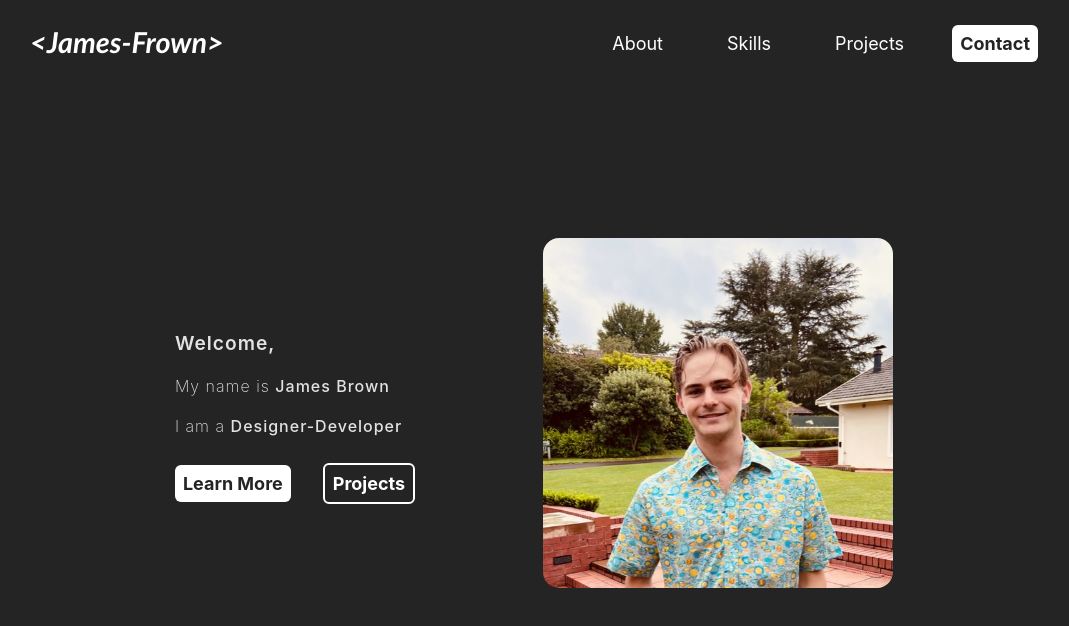
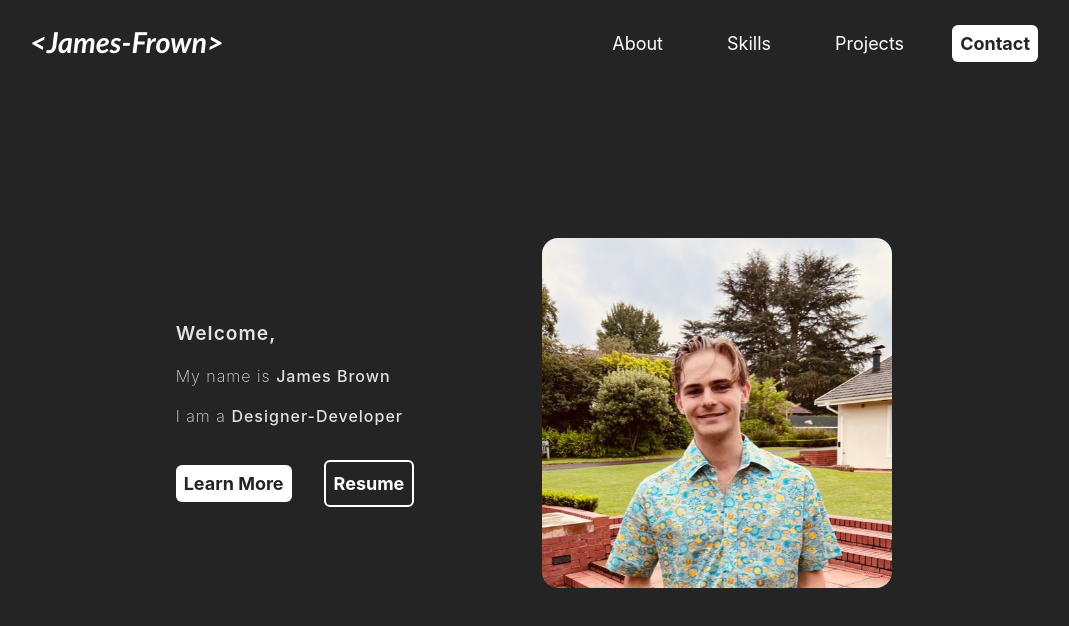
Before and after one commit to James-Frown/New-Portfolio, a React (Vite) app: page / in a window 1280 px wide. Shown: the top 626 px of the page, without its empty margins (106-1175 px from the left). Built offline with nearby package versions, Linux system fonts and the light colour scheme.

Commit message:
Latest Changes, updated the hero

```diff
--- a/src/components/hero/hero.jsx
+++ b/src/components/hero/hero.jsx
@@ -21,14 +21,12 @@ const Hero = () => {
                     </p>
                     <div className='Button__Wrapper'>
                         <a>
-                            <Link exact to="/projects" className="Page__Link__Primary">
+                            <Link exact to="/about" className="Page__Link__Primary">
                                 Learn More
                             </Link>
                         </a>
-                        <a>
-                            <Link exact to="/projects" className="Page__Link__Secondary">
-                                Projects
-                            </Link>
+                        <a href="https://drive.google.com/file/d/1x-6Qrc-P0WaMp9GuWRJiViEYyHD2WAcn/view?usp=share_link" className="Page__Link__Secondary">
+                                Resume
                         </a>
                     </div>
                 </div>
```
